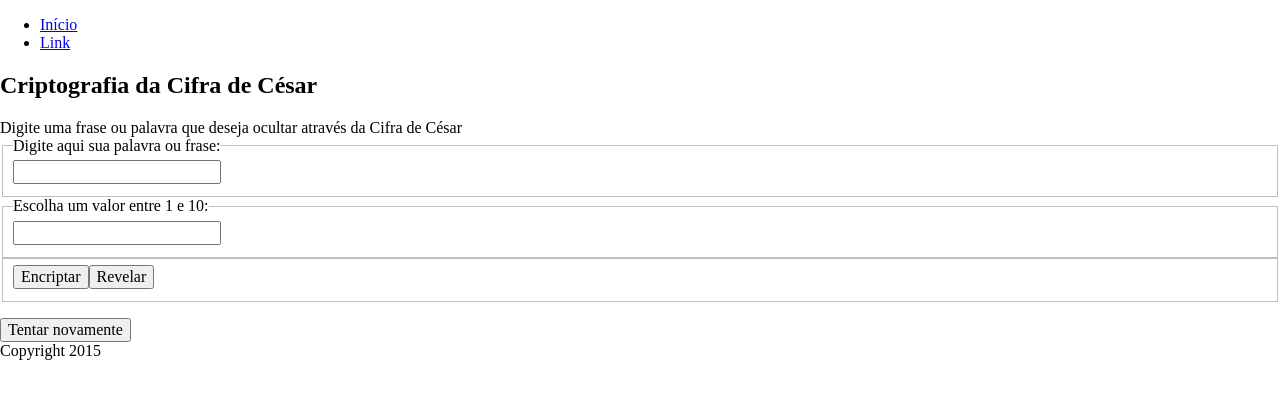
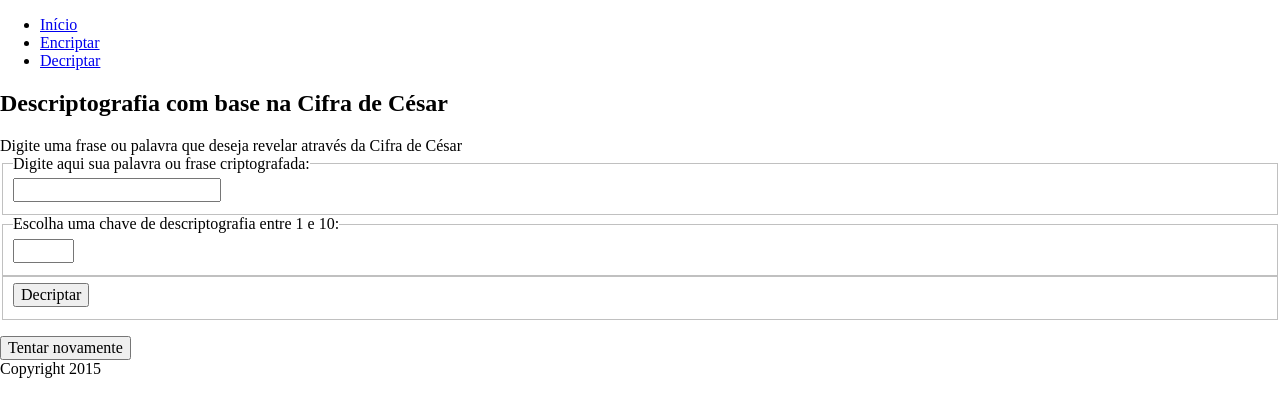
Before and after one commit to rlvendramini/cifra-cesar, a plain HTML site: page decript.html in a window 1280 px wide. Drawn offline with Linux system fonts and the light colour scheme.

Commit message:
Algorítimo de decriptação

```diff
--- a/teste.html
+++ b/decript.html
@@ -14,36 +14,39 @@
 		<div class="main">
 			<nav>
 				<ul>
-					<li><a href="#" title="Página inicial">Início</a></li>
-					<li><a href="#" title="Link">Link</a></li>
+					<li><a href="index.html" title="Página inicial">Início</a></li>
+					<li><a href="encript.html" title="Codificar uma mensagem">Encriptar</a></li>
+					<li><a href="decript.html" title="Decodificar uma mensagem secreta">Decriptar</a></li>
 				</ul>
 			</nav>
 			<section>
 				<article>
 					<header>
-						<h2>Criptografia da Cifra de César</h2>
-						<legend>Digite uma frase ou palavra que deseja ocultar através da Cifra de César</legend>
+						<h2>Descriptografia com base na Cifra de César</h2>
+						<legend>Digite uma frase ou palavra que deseja revelar através da Cifra de César</legend>
 					</header>
 
 						<fieldset>
-							<legend>Digite aqui sua palavra ou frase:</legend>
+							<legend>Digite aqui sua palavra ou frase criptografada:</legend>
 							<input type="text" id="word" name="frase">
 						</fieldset>
 						<fieldset>
-							<legend>Escolha um valor entre 1 e 10:</legend>
-							<input type="number" id="interval" name="intervalo">
+							<legend>Escolha uma chave de descriptografia entre 1 e 10:</legend>
+							<input type="number" id="interval" name="intervalo" min="1" max="10">
 						</fieldset>
 						<fieldset>
-							<button onClick="encriptar();">Encriptar</button><button onClick="revelar();">Revelar</button>
+							<button onClick="decriptar();">Decriptar</button>
 						</fieldset>
 
 		           <script type="text/javascript">
 			           	function comparar(x,y)
 			            {
 			                var alfabeto = new Array('a', 'b', 'c', 'd', 'e', 'f', 'g', 'h', 'i', 'j', 'k', 'l', 'm', 'n', 'o', 'p', 'q', 'r', 's', 't', 'u', 'v', 'w', 'x', 'y', 'z');
+			                alfabeto.sort();
+			                alfabeto.reverse();
 
 			                var limite = alfabeto.length;
-			            	var indice = alfabeto.indexOf(x);
+			            	var indice = alfabeto.indexOf(x.toLowerCase());
 			            	var diferenca = limite-indice;
 
 			                for(var i = 0; i < limite; i++)
@@ -57,7 +60,7 @@
 			                }
 			            }
 
-			            function encriptar()
+			            function decriptar()
 			            {
 			              	var frase = document.getElementById('word').value;
 			              	var intervalo = parseInt(document.getElementById('interval').value);
```
